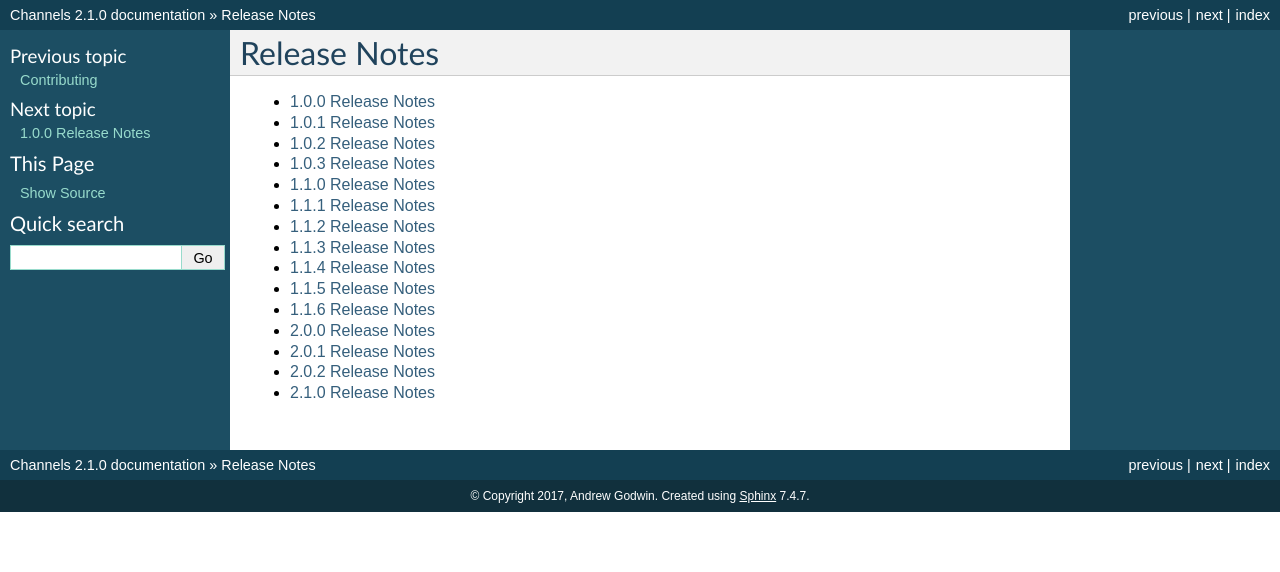
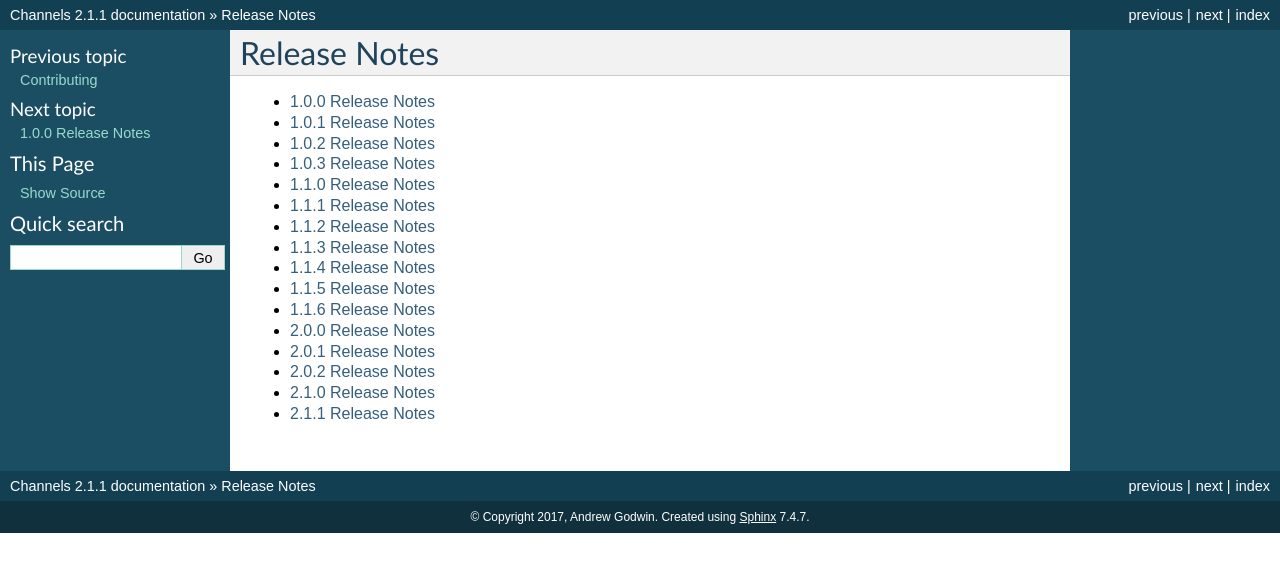
Before and after one commit to phillipchain/DjangoChannels, a Sphinx documentation site: the page built from docs/releases/index.rst, in a window 1280 px wide. Shown: the top 572 px of the page. Built offline with Sphinx 7.4.7, drawn with Linux system fonts in a browser that asks for light colours.

Commit message:
Released 2.1.1

```diff
--- a/channels/__init__.py
+++ b/channels/__init__.py
@@ -1,4 +1,4 @@
-__version__ = "2.1.0"
+__version__ = "2.1.1"
 
 default_app_config = "channels.apps.ChannelsConfig"
 DEFAULT_CHANNEL_LAYER = "default"
--- a/docs/releases/index.rst
+++ b/docs/releases/index.rst
@@ -19,3 +19,4 @@ Release Notes
    2.0.1
    2.0.2
    2.1.0
+   2.1.1
```
Also changed, not shown: CHANGELOG.txt (+7 -0 lines), docs/releases/2.1.1.rst (added, +37 -0 lines).
